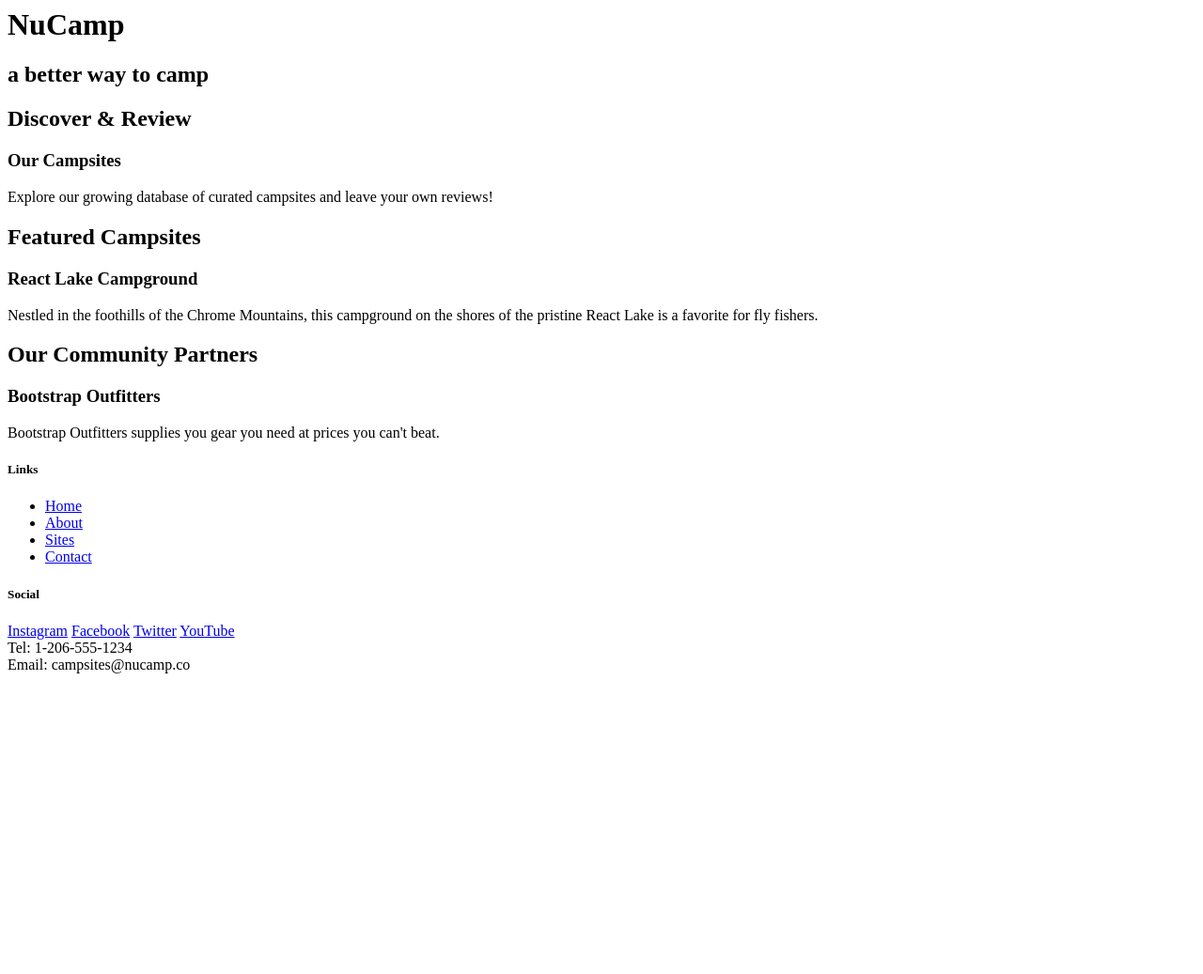
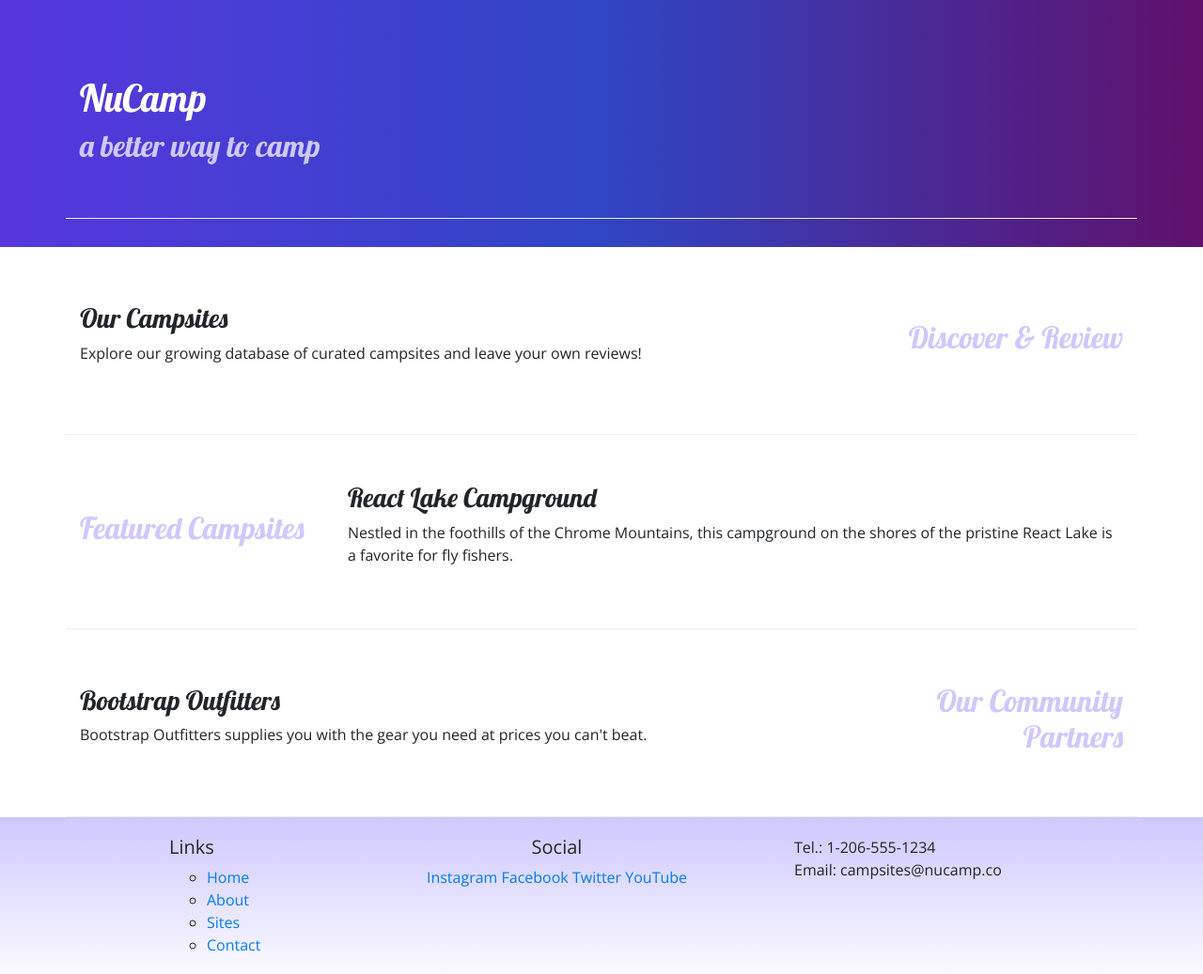
Before and after one commit to anthonyhsanders/nucamp-bootstrap, a website: page index.html in a window 1280 px wide. Shown: the whole page at 94% size. Before the commit the page ends 800 px from the top, so only its background shows below. Drawn offline with nearby package versions, Linux system fonts and the light colour scheme.

Commit message:
Adding Custon Styles

```diff
--- a/index.html
+++ b/index.html
@@ -1,40 +1,71 @@
 <html lang="en">
 
     <head>
+        <!-- Required meta tags always come first -->
         <meta charset="utf-8" />
-    <title>NuCamp: A Better Way To Camps</title>
+        <meta name="viewport" content="width=device-width, initial-scale=1" />
+
+        <!-- Bootstrap CSS -->
+        <link rel="stylesheet" href="node_modules/bootstrap/dist/css/bootstrap.min.css" />
+
+        <!-- Additional CSS must be placed after Bootstrap CSS -->
+        <link rel="stylesheet" href="https://fonts.googleapis.com/css?family=Lobster|Open+Sans" />
+        <link rel="stylesheet" href="css/styles.css" />
+        <title>NuCamp: A Better Way To Camp</title>
     </head>
 
 <body>
 
     <header>
-        <div>
+        <header class="jumbotron jumbotron-fluid">
+        <div class="container">
+            <div class="row row-content">
+                <div class="col">
                     <h1>NuCamp</h1>
                     <h2>a better way to camp</h2>
                 </div>
+            </div>
+        </div>
     </header>
 
-    <div>
-        <h2>Discover & Review</h2>
+    <div class="container">
+        <div class="row row-content align-items-center">
+            <div class="col-sm-4 order-sm-last col-md-3">
+                <h2 class="text-sm-right">Discover & Review</h2>
+            </div>
+            <div class="col">
                 <h3>Our Campsites</h3>
                 <p>Explore our growing database of curated campsites and leave your own reviews!</p>
             </div>
+        </div>
 
-    <div>
+        <div class="row row-content align-items-center">
+            <div class="col-sm-4 col-md-3">
                 <h2>Featured Campsites</h2>
+            </div>
+            <div class="col">
                 <h3>React Lake Campground</h3>
         		<p>Nestled in the foothills of the Chrome Mountains, this campground on the shores of the pristine React Lake is a favorite for fly fishers.</p>
    			</div>
+        </div>
 
-    <div>
-        <h2>Our Community Partners</h2>
+        <div class="row row-content align-items-center">
+            <div class="col-sm-4 order-sm-last col-md-3">
+                <h2 class="text-sm-right">Our Community Partners</h2>
+            </div>
+            <div class="col">
                 <h3>Bootstrap Outfitters</h3>
-        <p>Bootstrap Outfitters supplies you gear you need at prices you can't beat.</p>
+        		<p>Bootstrap Outfitters supplies you with the gear you need at prices you can't beat.</p>
+            </div>
+        </div>
     </div>
 
     <footer>
-        <div>
+        <div class="container">
+            <div class="row">
+                <div class="col-4 col-sm-2 offset-1">
                     <h5>Links</h5>
+                    <ul class="list-unstyled">
             		<ul>
                         <li><a href="#">Home</a></li>
                         <li><a href="#">About</a></li>
@@ -42,18 +73,27 @@
                         <li><a href="#">Contact</a></li>
                     </ul>
                 </div>
-        <div>
+                <div class="col-6 col-sm-5 text-center">
                 	<h5>Social</h5>
                     <a href="http://instagram.com/">Instagram</a>
                     <a href="http://facebook.com/">Facebook</a>
                     <a href="http://twitter.com/">Twitter</a>
                     <a href="http://youtube.com/">YouTube</a>
                 </div>
-        <div>
-            Tel: 1-206-555-1234<br />
+                <div class="col-sm-4">
+                    Tel.: 1-206-555-1234<br />
                     Email: campsites@nucamp.co
                 </div>
+           </div>
+        </div>
     </footer>
+
+    <!-- jQuery must come first, then Popper.js, then the Bootstrap JavaScript plugins.-->
+    <script src="node_modules/jquery/dist/jquery.slim.min.js"></script>
+    <script src="node_modules/popper.js/dist/umd/popper.min.js"></script>
+    <script src="node_modules/bootstrap/dist/js/bootstrap.min.js"></script>
+
+</body>
 
 </body>
 
```
Lines whose indentation alone changed are shown as unchanged.
